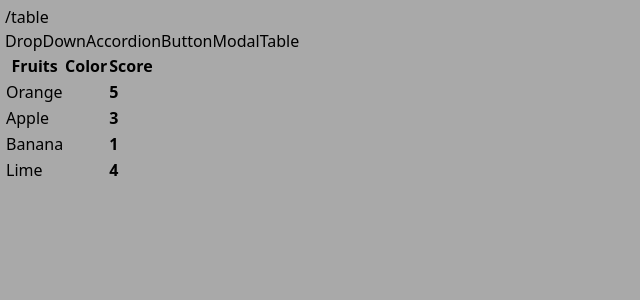
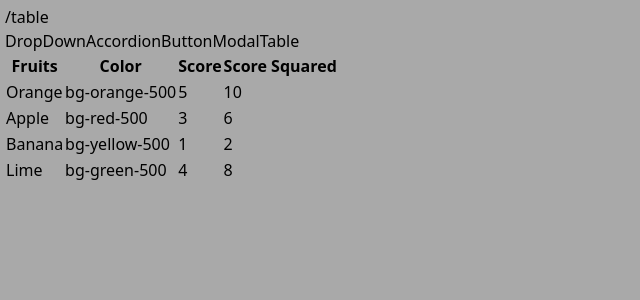
Before and after one commit to Mehrdad-mousavi96/navbarstephen, a React (Vite) app: page /table in a window 1280 px wide. Shown: the top 300 px of the page, without its empty margins (0-640 px from the left). Built offline with nearby package versions, Linux system fonts and the light colour scheme.

Commit message:
now our table is tidy and functional and you can add another column only by defining it as an object inside the config array

```diff
--- a/src/mainAppProject/components/Table.jsx
+++ b/src/mainAppProject/components/Table.jsx
@@ -1,32 +1,40 @@
 import React from "react";
 
 const Table = ({ data, config }) => {
-  const renderedHeaders = config.map((columnConfig) => {
-    return <th className="p-4">{columnConfig.label}</th>;
+  // Head
+  const renderedHeaders = config.map((column) => {
+    return (
+      <th key={column.label} className="p-4">
+        {column.label}
+      </th>
+    );
   });
 
+  // Body
   const renderedRows = data.map((fruit) => {
+    const renderedCells = config.map((column) => {
+      return (
+        <td key={column.label} className={`p-2 ${column.render(fruit)}`}>
+          {column.render(fruit)}
+        </td>
+      );
+    });
+
     return (
-      <tr key={fruit.name} className="border-b">
-        <td className="">{fruit.name}</td>
-
-        <td className=" flex justify-center p-4">
-          <div className={`p-2 ${fruit.color} w-2`}></div>
-        </td>
-
-        <td className="pl-4">
-          <b>{fruit.score}</b>
-        </td>
+      <tr key={fruit.name} className="border-b ">
+        {renderedCells}
       </tr>
     );
   });
 
   return (
     <table className="table-auto border-spacing-2">
+      {/* Head */}
       <thead>
         <tr className="border-b-2 ">{renderedHeaders}</tr>
       </thead>
 
+      {/* Body */}
       <tbody>{renderedRows}</tbody>
     </table>
   );
--- a/src/mainAppProject/components/pages/TablePage.jsx
+++ b/src/mainAppProject/components/pages/TablePage.jsx
@@ -2,18 +2,19 @@ import React from "react";
 import Table from "../Table";
 
 const TablePage = () => {
+  const config = [
+    { label: "Fruits", render: (fruit) => fruit.name },
+    { label: "Color", render: (fruit) => fruit.color },
+    { label: "Score", render: (fruit) => fruit.score },
+    { label: "Score Squared", render: (fruit) => fruit.score * 2 },
+  ];
+
   const data = [
     { name: "Orange", color: "bg-orange-500", score: 5 },
     { name: "Apple", color: "bg-red-500", score: 3 },
     { name: "Banana", color: "bg-yellow-500", score: 1 },
     { name: "Lime", color: "bg-green-500", score: 4 },
   ];
-
-  const config = [
-    {label: 'Fruits'},
-    {label: 'Color'},
-    {label: 'Score'},
-  ]
 
   return (
     <div>
```
